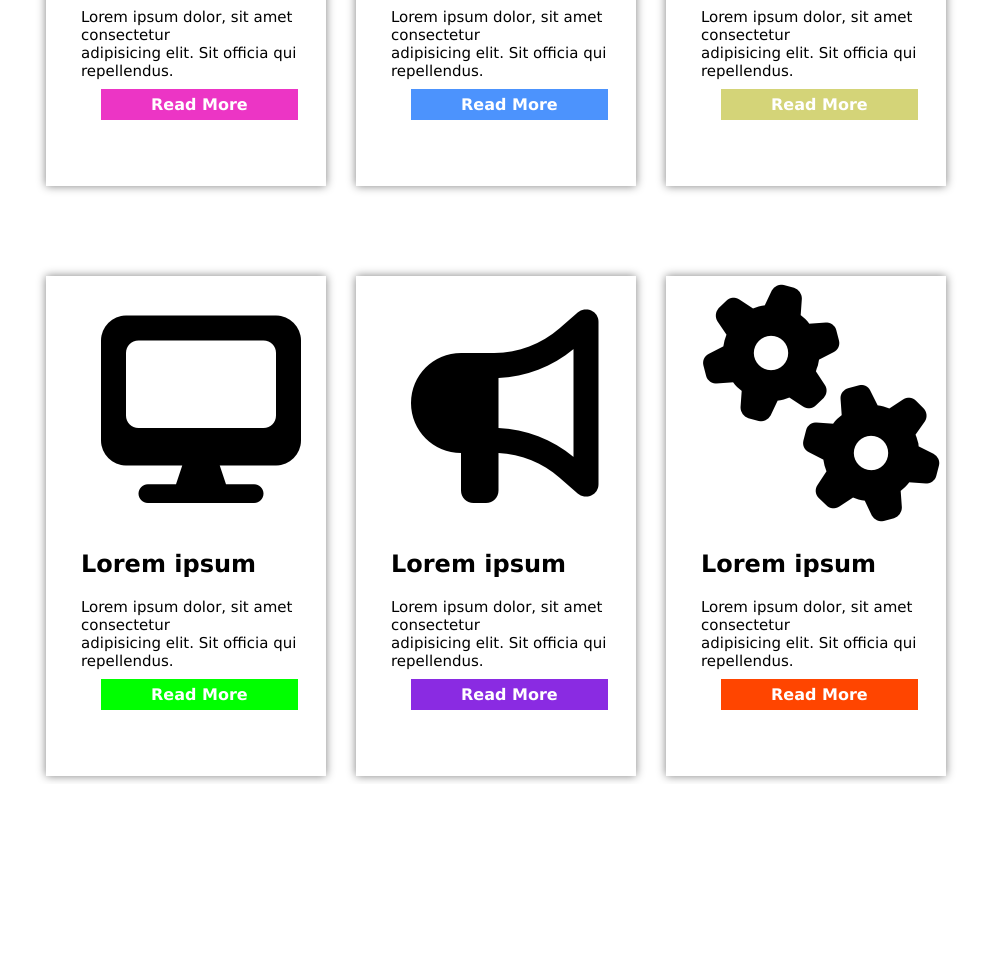
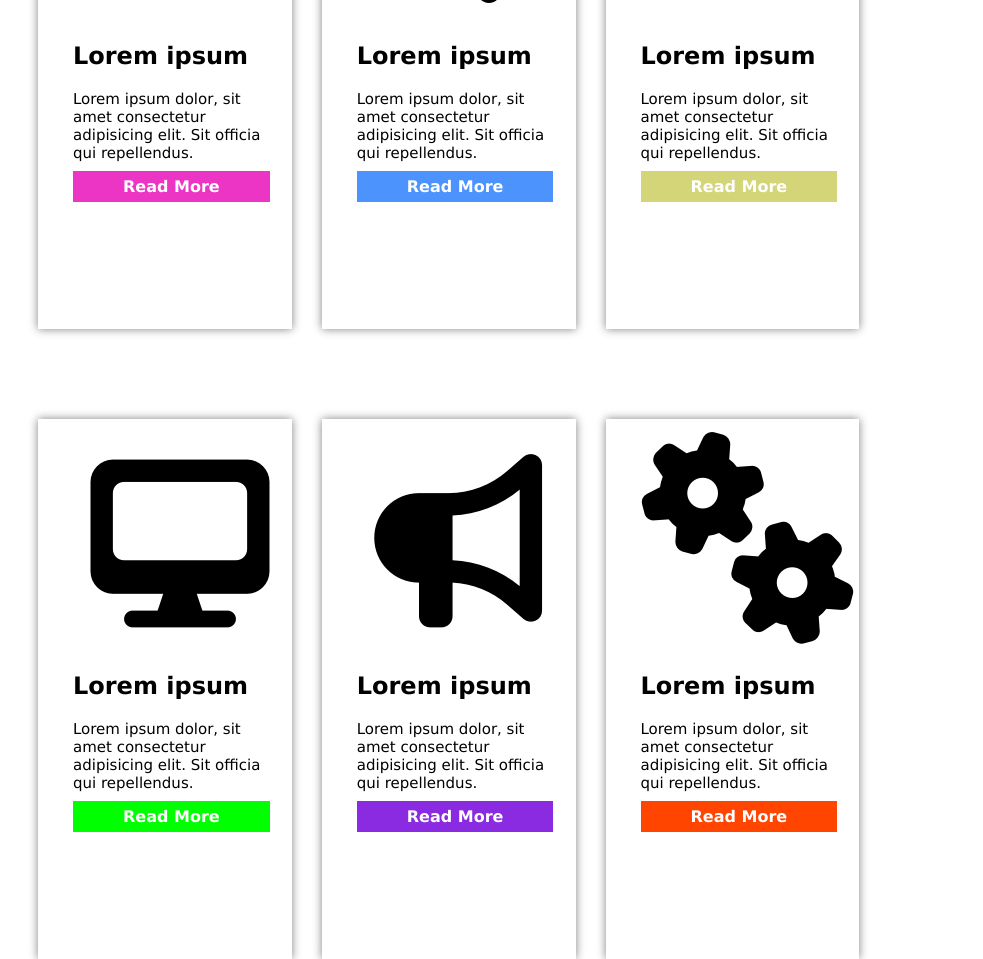
Before and after one commit to Diame21/css_24, a plain HTML site: page card_ass.html in a window 1280 px wide. Shown: the part 322-1281 px from the top of the page, without its empty margins (262-1245 px from the left). Before the commit the page ends 1106 px from the top, so only its background shows below. Drawn offline with nearby package versions, Linux system fonts and the light colour scheme.

Commit message:
files changes

```diff
--- a/card_ass.html
+++ b/card_ass.html
@@ -7,7 +7,7 @@
     <title>card</title>
     <link rel="stylesheet" href="https://cdnjs.cloudflare.com/ajax/libs/font-awesome/7.0.0/css/all.min.css">
     <link rel="stylesheet" href="https://cdn.jsdelivr.net/npm/bootstrap-icons@1.13.1/font/bootstrap-icons.min.css">
-    <!-- <link rel="stylesheet" href="navbar.css"> -->
+    <link rel="stylesheet" href="navbar.css">
 
     <style>
         .container {
@@ -35,14 +35,7 @@
 
         .card {
             width: fit-content;
-            height: 500px;
-            box-shadow: 0px 0px 9px grey;
-
-        }
-
-        .card_1 {
-            width: fit-content;
-            height: 500px;
+            height: 540px;
             box-shadow: 0px 0px 9px grey;
 
         }
@@ -55,7 +48,7 @@
 
         .card-img-section {
             width: 80%;
-            font-size: 200px;
+            font-size: 179px;
             margin-left: 30px;
             margin-top: 20px;
             align-items: center;
@@ -70,7 +63,7 @@
         .card-flag {
             padding: 6px 50px;
             align-items: center;
-            margin-left: 20px;
+            margin-left: auto;
             color: white;
             width: 80%;
             font-weight: 600;
@@ -144,7 +137,7 @@
 </head>
 
 <body>
-      <!-- <nav class="navbar" >
+      <nav class="navbar" >
         <div class="text">
             <h1>Victory's Assignment</h1>
         </div>
@@ -248,7 +241,7 @@
                 </li>
             </ul>
         </div>
-    </nav> -->
+    </nav>
 
         <!-- REAL CODE -->
     <div class="container">
@@ -310,7 +303,7 @@
 
         <div class="child">
             <!-- card_1 -->
-            <div class="card_1">
+            <div class="card">
                 <div class="card-img-section">
                     <span class="fa fa-desktop"></span>
                 </div>
@@ -330,7 +323,7 @@
 
 
             <!-- card_2 -->
-            <div class="card_1">
+            <div class="card">
                 <div class="card-img-section">
                     <span class="fa fa-bullhorn"></span>
                 </div>
@@ -346,10 +339,9 @@
 
 
             <!-- card_3 -->
-            <div class="card_1">
+            <div class="card">
                 <div class="card-img-section">
                     <span class="fa fa-cogs"></span>
-                    <!-- <span class="bi bi-gear"></span> -->
                 </div>
                 <div class="card-body">
                     <h2 class="card-title">Lorem ipsum</h2>
--- a/navbar.css
+++ b/navbar.css
@@ -65,10 +65,9 @@
      align-items: center;
      gap: 2px;
 
-
  }
 
- .fa {
+.navbar .fa {
      font-size: 10px;
  }
 
```
Also changed, not shown: gradient_ass2.html (+6 -8 lines), gradient_ass3.html (+6 -7 lines).
